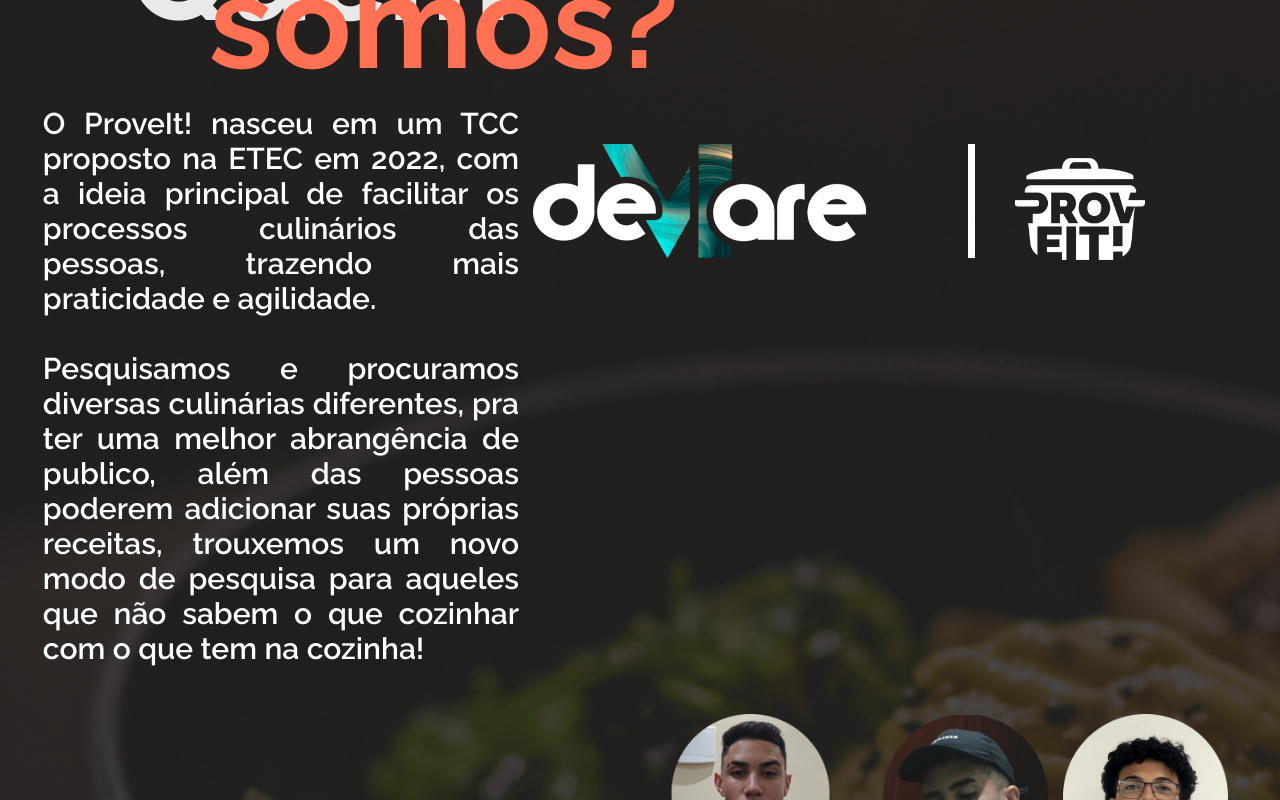
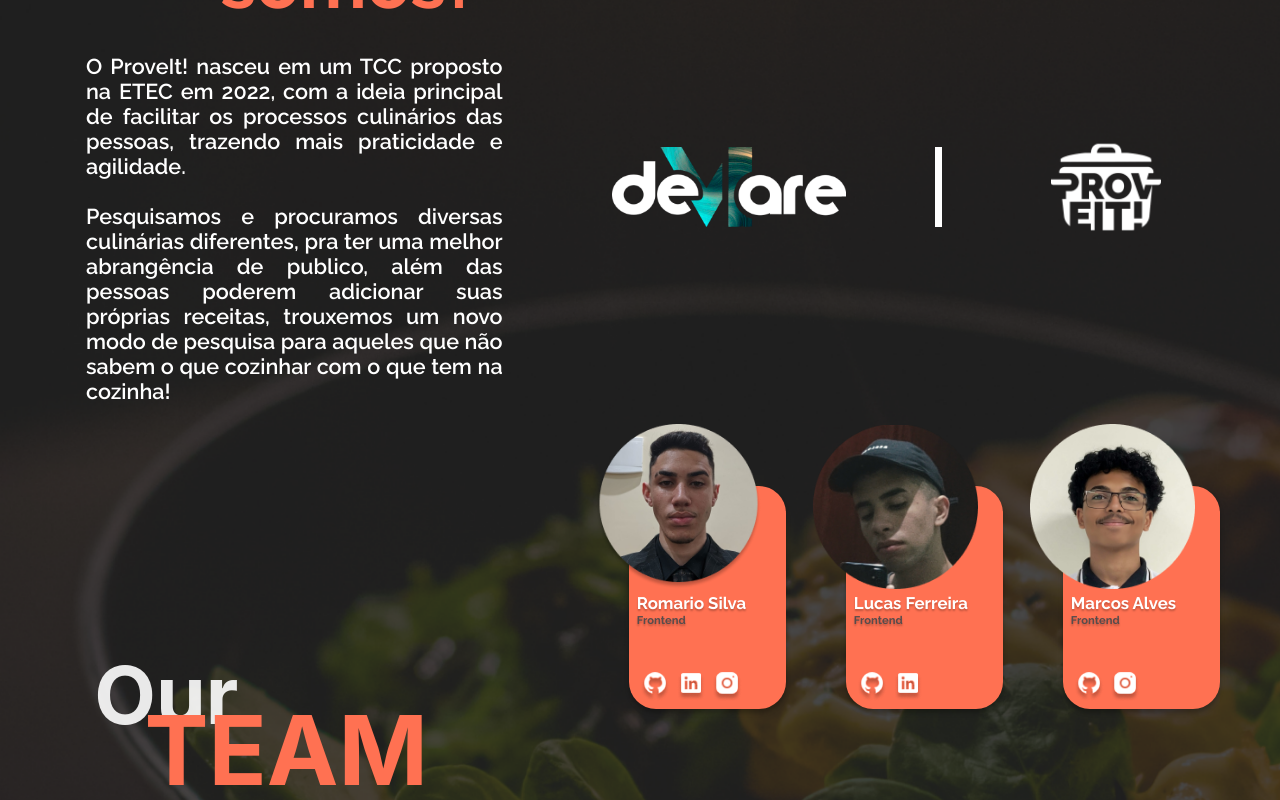
Before and after one commit to Taviin7/Proveit_Landing_Pages, a React (Create React App) app: page / in a window 1280 px wide. Shown: the part 5840-6640 px from the top of the page. Built offline with nearby package versions, Linux system fonts and the light colour scheme.

Commit message:
tela "quem somos" finalizado

```diff
--- a/src/Components/CardIntegrantes/Card/Card.css
+++ b/src/Components/CardIntegrantes/Card/Card.css
@@ -1,17 +1,19 @@
 .cardIntegrantes {
-  width: 50%;
-  height: 55%;
+  width: 157px;
+  height: 54%;
   background: #FF7152;
   box-shadow: 0px 4px 4px rgba(0, 0, 0, 0.25);
-  border-radius: 30px;
-  margin-right: 90px;
+  border-radius: 27px;
+  margin-right: 60px;
   font-family: "raleway-bold";
 }
 
 .infoIntegrantes {
-  padding-top: 35%;
+  padding-top: 68%;
   position: relative;
   margin-left: 5%;
+  font-size: 70%;
+  text-shadow: 0px 2px 2px rgba(0, 0, 0, 0.25);
 }
 
 .infoIntegrantes h4 {
@@ -19,16 +21,24 @@
   text-shadow: 0px 2px 2px rgba(0, 0, 0, 0.25);
 }
 
+.redes {
+  width: 100%;
+  margin-top: 22%;
+  display: flex;
+  justify-content: flex-start;
+}
+
 .imgIntegrantes {
   display: flex;
-  top: 15%;
-  right: 25%;
+  top: 25%;
+  right: 15%;
   position: relative;
-  width: 165px;
-  height: 165px;
+  width: 40%;
+  height: 40%;
 }
 
 .infoIntegrantes img {
   flex-direction: row;
+  width: 100%;
   margin-top: 25%;
 }
--- a/src/Components/CardIntegrantes/Card/Card.jsx
+++ b/src/Components/CardIntegrantes/Card/Card.jsx
@@ -21,6 +21,7 @@ export default function Card({
         <div className="infoIntegrantes">
           <h1>{integrante}</h1>
           <h4>{função}</h4>
+          <div className="redes">
             <a href={linkgithub} target="__blank">
               <img src={github} />
             </a>
@@ -33,5 +34,6 @@ export default function Card({
           </div>
         </div>
       </div>
+    </div>
   );
 }
--- a/src/Components/CardIntegrantes/CardIntegrantes.css
+++ b/src/Components/CardIntegrantes/CardIntegrantes.css
@@ -1,7 +1,7 @@
 .section5 {
   background-image: url("./Imgs/fundo-boltneva.png");
   width: 100%;
-  height: 1500px;
+  height: 1300px;
   background-repeat: no-repeat;
   background-size: cover;
   z-index: 1;
@@ -10,17 +10,15 @@
 .textofinal p{
   color: #fff;
   font-family: "raleway-semibold";
-  font-size: 30px;
+  font-size: 135%;
   text-align: justify;
-  /* align-items: left; */
   margin-bottom: 10%;
   padding-left: 7%;
   padding-top: 5%;
 }
 
-
 .textfinal{
-width: 40%;
+width: 35%;
 }
 
 .textofinal {
@@ -32,26 +30,28 @@ width: 40%;
 }
 
 .textofinal img{
-  height: 114px;
-  margin-top: 5%;
-  margin-right: 10%;
+  height: 80px;
+  margin-top: 9%;
+  margin-right: 5%;
 }
 
 .textofinal #img1{
   border-right:  7px solid #ffffff;
-  padding-right: 8%;
+  padding-right: 7%;
 }
 
 .textofinal #img2{
-  margin-left: -8%;
-  height: 130px;
+  margin-left: -5%;
+  margin-top: 7.8%;
+  height: 110px;
 }
 
 .boxIntegrantes {
-  margin-left: 10%;
+  /* margin-left: 5%; */
   display: grid;
   grid-template-columns: auto auto auto;
   color: #fff;
+  margin-top: -5%;
 }
 
 .container-ourteam {
@@ -61,7 +61,6 @@ width: 40%;
 }
 
 .title-ourteam {
-
   margin-top: 15%;
   text-align: center;
   width: 900px;
@@ -74,30 +73,31 @@ width: 40%;
   color: #FF7152;
 }
 
-.font-WhiteOur {
+/* .font-WhiteOur {
   padding-left: 15%;
   text-align: left;
-  font-size: 110px;
+  font-size: 100%;
   opacity: 90%;
   line-height: 150px;
   color: #fff;
-}
+} */
 
 .font-OrangeTeam2 {
-  font-size: 130px;
-  line-height: 30%;
+  font-size: 600%;
+  line-height: 65%;
   color: #FF7152;
-  margin-left: 70px;
+  margin-right: 9%;
   position: relative;
-  z-index: 3;
+  z-index: 1;
 }
 
 .font-WhiteOur2 {
   padding-left: 15%;
   text-align: left;
-  font-size: 80px;
+  font-size: 500%;
   opacity: 90%;
-  line-height: 150px;
+  margin-top: 15%;
+  line-height: 60%;
   color: #fff;
 }
 
@@ -110,7 +110,7 @@ width: 40%;
 
 .section5 .font-WhiteWe{
   margin-top: 5%;
-  font-size: 130px;
+  font-size: 450%;
   opacity: 90%;
   color: #fff;
   line-height: 60%;
@@ -119,11 +119,11 @@ width: 40%;
 }
 
 .section5 .font-OrangeAre{
-  font-size: 130px;
+  font-size: 450%;
   line-height: 30%;
   color: #FF7152;
-  padding-left: 10%;
-  margin-top: -10px;
+  padding-left: 11%;
+  margin-top: -0.5%;
   font-family: "raleway-bold";
   z-index: 3;
 }
--- a/src/Components/ComoUsar/ComoUsar.css
+++ b/src/Components/ComoUsar/ComoUsar.css
@@ -81,12 +81,6 @@
 .section4 .cardUse text {
   font-family: "raleway-bold";
   font-size: 80%;
-}
-
-.section4 .fontOrange {
-  font-size: 25px;
-  color: #FF7152;
-  font-family: "raleway-bold";
 }
 
 .section4 .texto {
```
Lines whose indentation alone changed are shown as unchanged.
